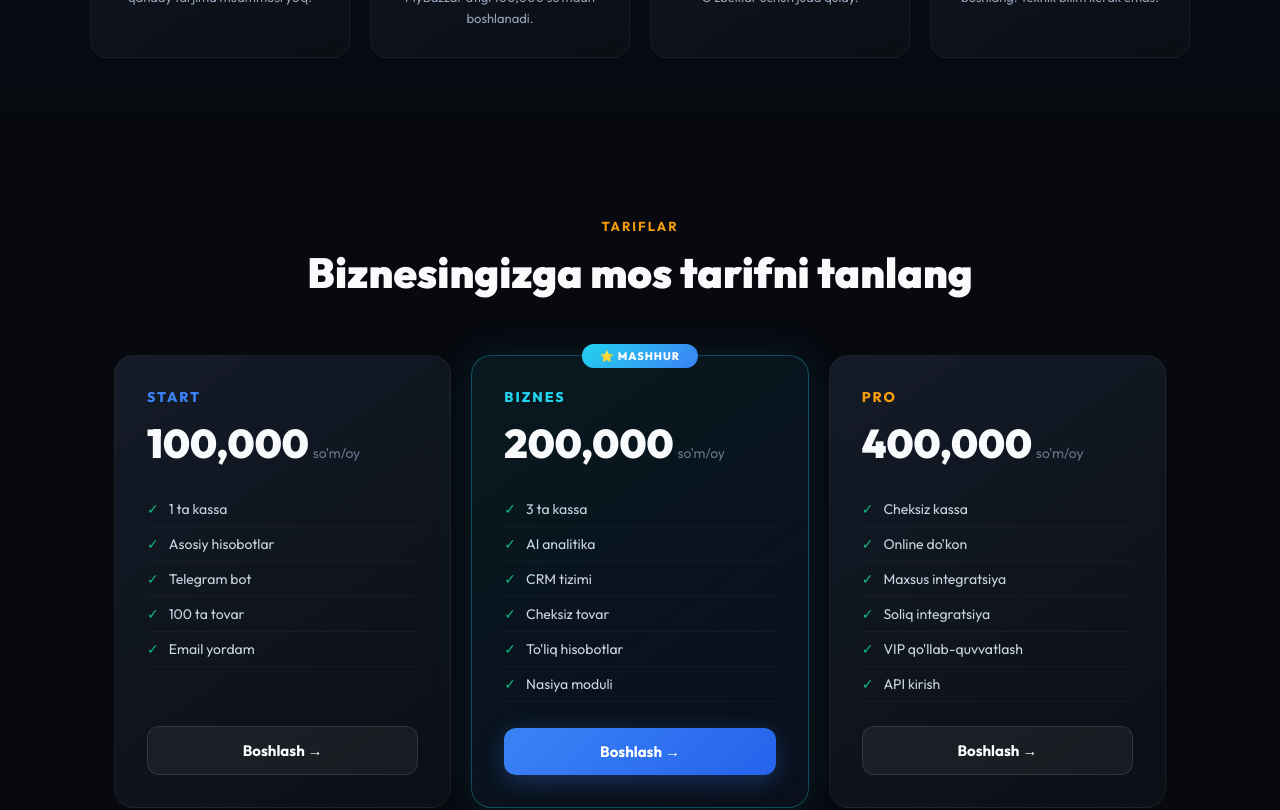
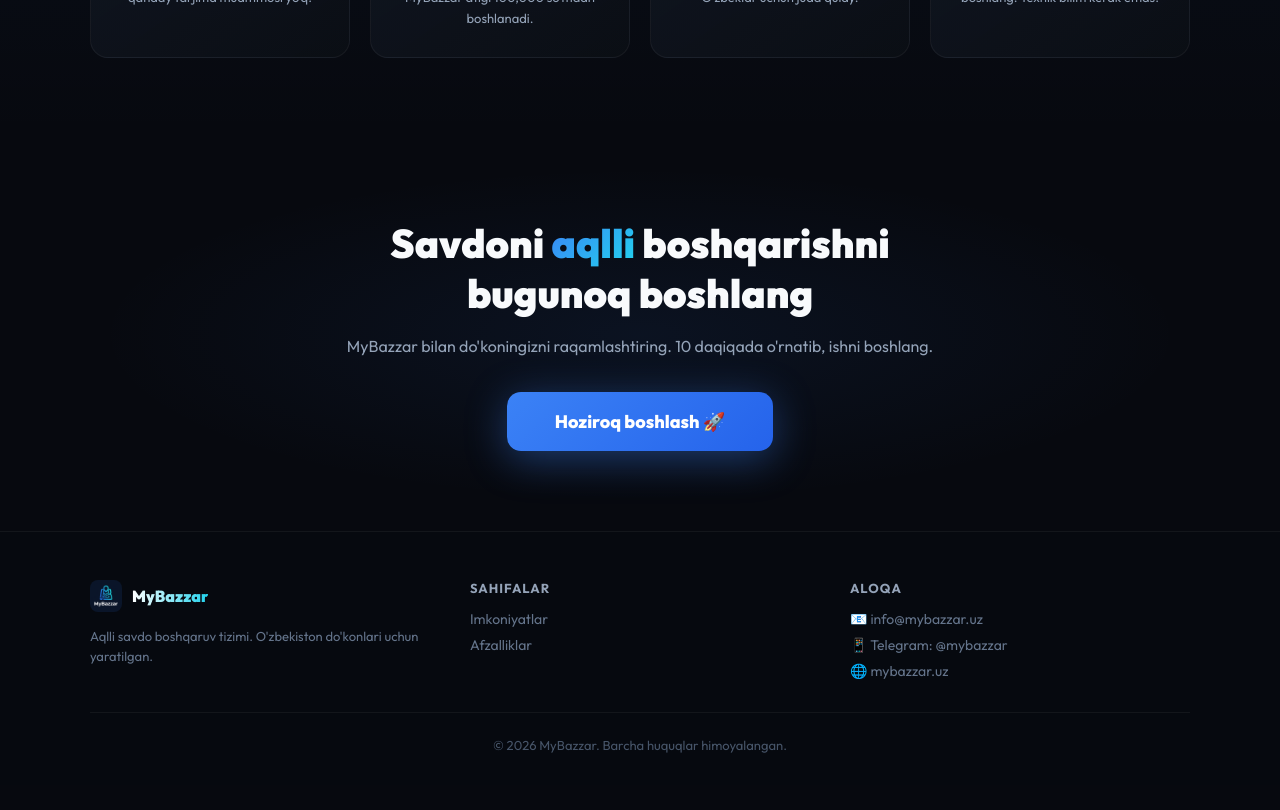
Before and after one commit to xiaomi-coder/mysavdo, a React (Create React App) app: page / in a window 1280 px wide. Shown: the part 1880-2690 px from the top of the page. After the commit the page ends 2665 px from the top, so only its background shows below. Built offline with nearby package versions, Linux system fonts and the light colour scheme; no server answers.

Commit message:
feat: Remove pricing plans from landing page

```diff
--- a/src/pages/LandingPage.js
+++ b/src/pages/LandingPage.js
@@ -8,21 +8,6 @@
     { icon: '🤖', title: 'AI Analitika', desc: "Sun'iy intellekt asosida savdo prognozi va biznes tavsiyalar." },
     { icon: '📱', title: 'Telegram Bot', desc: "Kunlik hisobot to'g'ridan-to'g'ri Telegram ga keladi. Har doim xabardor." },
     { icon: '💳', title: 'Nasiya Tizimi', desc: "Mijozlar nasiyasini boshqaring. Muddati kelganda avtomatik eslatma." },
-];
-
-const PRICING = [
-    {
-        name: 'START', price: '100,000', period: "so'm/oy", color: '#3B82F6', popular: false,
-        features: ['1 ta kassa', 'Asosiy hisobotlar', 'Telegram bot', '100 ta tovar', 'Email yordam'],
-    },
-    {
-        name: 'BIZNES', price: '200,000', period: "so'm/oy", color: '#22D3EE', popular: true,
-        features: ['3 ta kassa', 'AI analitika', 'CRM tizimi', "Cheksiz tovar", "To'liq hisobotlar", 'Nasiya moduli'],
-    },
-    {
-        name: 'PRO', price: '400,000', period: "so'm/oy", color: '#F59E0B', popular: false,
-        features: ['Cheksiz kassa', 'Online do\'kon', 'Maxsus integratsiya', 'Soliq integratsiya', 'VIP qo\'llab-quvvatlash', 'API kirish'],
-    },
 ];
 
 const ADVANTAGES = [
@@ -217,64 +202,6 @@
                 </div>
             </section>
 
-            {/* ═══ PRICING ═══ */}
-            <section id="pricing" className="land-section" style={{ padding: '80px 24px', maxWidth: 1100, margin: '0 auto', transition: 'all 0.6s ease-out', ...anim('pricing') }}>
-                <div style={{ textAlign: 'center', marginBottom: 56 }}>
-                    <div style={{ fontSize: 13, fontWeight: 700, color: '#F59E0B', textTransform: 'uppercase', letterSpacing: 2, marginBottom: 12 }}>Tariflar</div>
-                    <h2 style={{ fontSize: 'clamp(28px, 4vw, 42px)', fontWeight: 900 }}>Biznesingizga mos tarifni tanlang</h2>
-                </div>
-                <div style={{ display: 'grid', gridTemplateColumns: 'repeat(auto-fit, minmax(280px, 1fr))', gap: 20, alignItems: 'stretch' }}>
-                    {PRICING.map((p, i) => (
-                        <div key={i} style={{
-                            padding: 32, borderRadius: 20, position: 'relative',
-                            background: p.popular
-                                ? 'linear-gradient(145deg, rgba(34,211,238,0.08), rgba(59,130,246,0.05))'
-                                : 'linear-gradient(145deg, rgba(26,35,50,0.7), rgba(13,17,23,0.8))',
-                            border: `1px solid ${p.popular ? 'rgba(34,211,238,0.3)' : 'rgba(255,255,255,0.05)'}`,
-                            transition: 'all 0.3s', display: 'flex', flexDirection: 'column',
-                            boxShadow: p.popular ? '0 0 40px rgba(34,211,238,0.1)' : 'none',
-                        }}
-                            onMouseEnter={e => { e.currentTarget.style.transform = 'translateY(-6px)'; }}
-                            onMouseLeave={e => { e.currentTarget.style.transform = 'translateY(0)'; }}
-                        >
-                            {p.popular && (
-                                <div style={{
-                                    position: 'absolute', top: -12, left: '50%', transform: 'translateX(-50%)',
-                                    background: 'linear-gradient(135deg, #22D3EE, #3B82F6)', padding: '5px 18px',
-                                    borderRadius: 20, fontSize: 11, fontWeight: 800, color: '#fff', letterSpacing: 1,
-                                }}>⭐ MASHHUR</div>
-                            )}
-                            <div style={{ fontSize: 14, fontWeight: 800, color: p.color, textTransform: 'uppercase', letterSpacing: 2, marginBottom: 12 }}>{p.name}</div>
-                            <div style={{ display: 'flex', alignItems: 'baseline', gap: 4, marginBottom: 24 }}>
-                                <span style={{ fontSize: 40, fontWeight: 900 }}>{p.price}</span>
-                                <span style={{ fontSize: 14, color: '#64748B' }}>{p.period}</span>
-                            </div>
-                            <div style={{ flex: 1 }}>
-                                {p.features.map((f, j) => (
-                                    <div key={j} style={{ display: 'flex', alignItems: 'center', gap: 10, padding: '8px 0', borderBottom: '1px solid rgba(255,255,255,0.03)' }}>
-                                        <span style={{ color: '#10B981', fontSize: 14 }}>✓</span>
-                                        <span style={{ fontSize: 14, color: '#CBD5E1' }}>{f}</span>
-                                    </div>
-                                ))}
-                            </div>
-                            <button onClick={() => navigate('/login')} style={{
-                                marginTop: 24, width: '100%', padding: 14,
-                                background: p.popular ? 'linear-gradient(135deg,#3B82F6,#2563EB)' : 'rgba(255,255,255,0.05)',
-                                border: p.popular ? 'none' : '1px solid rgba(255,255,255,0.1)',
-                                borderRadius: 12, color: '#fff', fontSize: 15, fontWeight: 700,
-                                cursor: 'pointer', fontFamily: "'Outfit',sans-serif", transition: 'all 0.2s',
-                                boxShadow: p.popular ? '0 6px 24px rgba(59,130,246,0.3)' : 'none',
-                            }}
-                                onMouseEnter={e => e.target.style.transform = 'scale(1.02)'}
-                                onMouseLeave={e => e.target.style.transform = 'scale(1)'}
-                            >
-                                Boshlash →
-                            </button>
-                        </div>
-                    ))}
-                </div>
-            </section>
-
             {/* ═══ CTA ═══ */}
             <section style={{ padding: '80px 24px', textAlign: 'center', position: 'relative' }}>
                 <div style={{ position: 'absolute', inset: 0, background: 'radial-gradient(ellipse at center, rgba(59,130,246,0.08) 0%, transparent 60%)', pointerEvents: 'none' }} />
@@ -314,7 +241,7 @@
                     </div>
                     <div>
                         <div style={{ fontSize: 13, fontWeight: 700, color: '#94A3B8', textTransform: 'uppercase', letterSpacing: 1, marginBottom: 14 }}>Sahifalar</div>
-                        {['Imkoniyatlar', 'Tariflar', 'Afzalliklar'].map(l => (
+                        {['Imkoniyatlar', 'Afzalliklar'].map(l => (
                             <div key={l} style={{ fontSize: 14, color: '#64748B', marginBottom: 8, cursor: 'pointer', transition: 'color 0.2s' }}
                                 onMouseEnter={e => e.target.style.color = '#fff'} onMouseLeave={e => e.target.style.color = '#64748B'}
                             >{l}</div>
```
